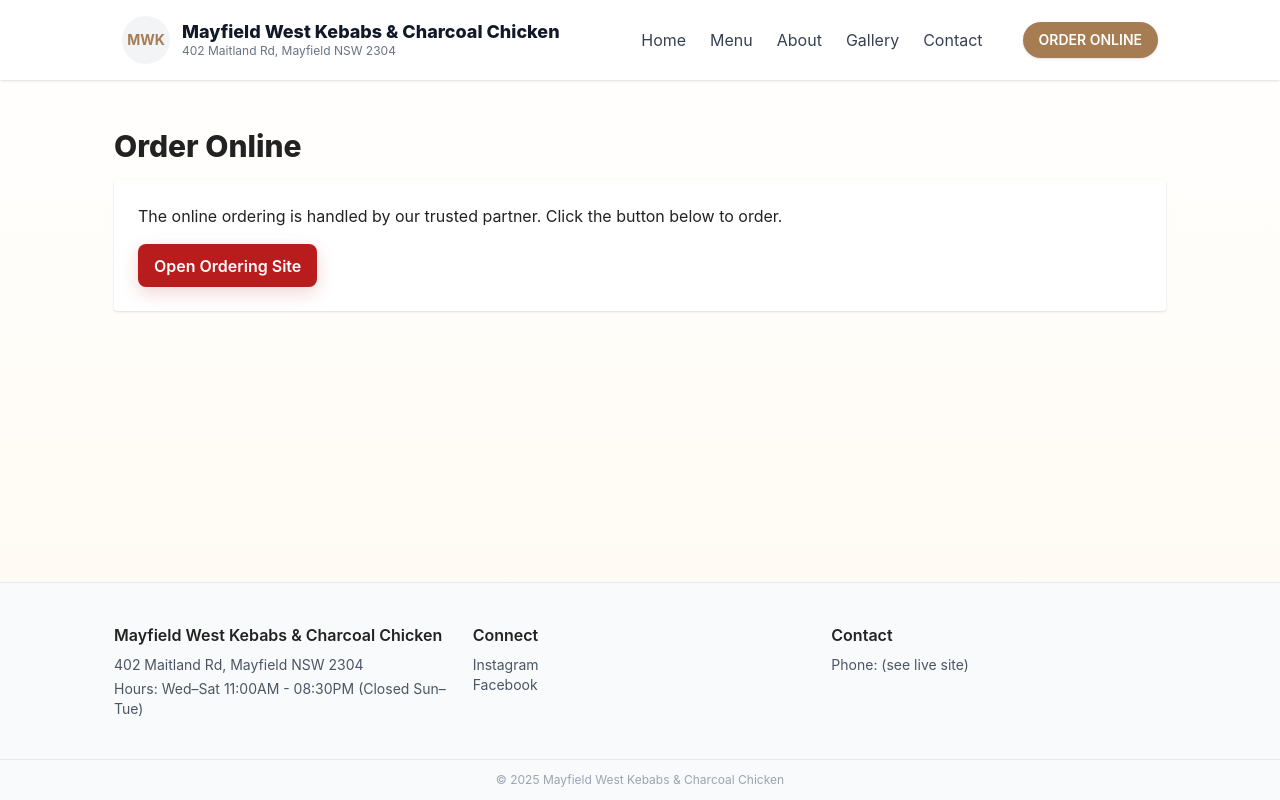
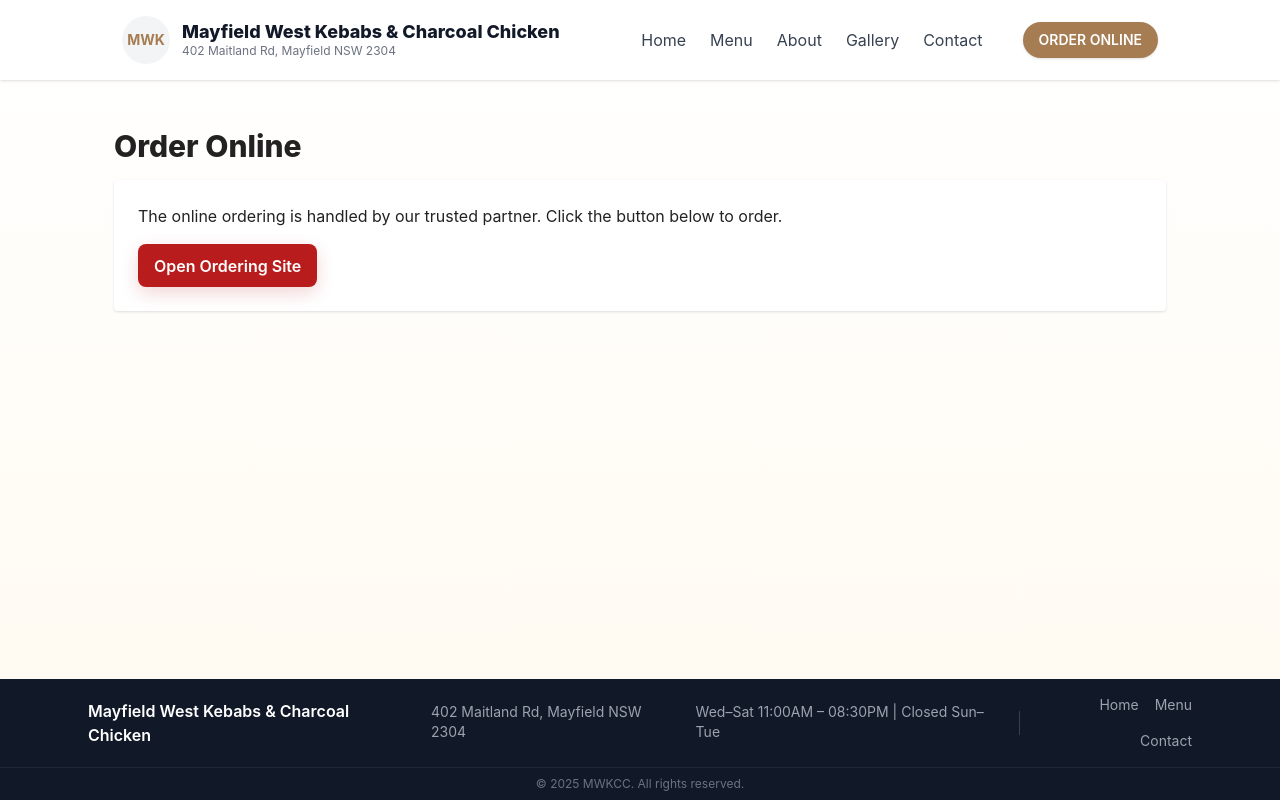
Before and after one commit to Anudepp/MWKCC, a React (Vite) app: page /order-online in a window 1280 px wide. Built offline with nearby package versions, Linux system fonts and the light colour scheme.

Commit message:
footer fix

```diff
--- a/src/components/Footer.jsx
+++ b/src/components/Footer.jsx
@@ -1,32 +1,43 @@
-import React from 'react'
+import React from "react";
 
-export default function Footer(){
+export default function Footer() {
   return (
-    <footer className="bg-gray-50 border-t mt-8">
-      <div className="container py-10 grid grid-cols-1 md:grid-cols-3 gap-6">
-        <div>
-          <h4 className="font-semibold">Mayfield West Kebabs & Charcoal Chicken</h4>
-          <p className="text-sm text-gray-600 mt-2">402 Maitland Rd, Mayfield NSW 2304</p>
-          <p className="text-sm text-gray-600 mt-1">Hours: Wed–Sat 11:00AM - 08:30PM (Closed Sun–Tue)</p>
+    <footer className="bg-gray-900 text-gray-400 text-sm">
+      <div className="max-w-6xl mx-auto px-6 py-4 flex flex-col md:flex-row items-center justify-between gap-3">
+        {/* Brand Info */}
+        <div className="flex flex-col md:flex-row items-center md:items-baseline text-center md:text-left gap-2 md:gap-4">
+          <h4 className="text-white font-semibold text-base">
+            Mayfield West Kebabs & Charcoal Chicken
+          </h4>
+          <p className="text-gray-400 text-sm">
+            402 Maitland Rd, Mayfield NSW 2304
+          </p>
+          <p className="text-gray-400 text-sm">
+            Wed–Sat 11:00AM – 08:30PM | Closed Sun–Tue
+          </p>
         </div>
 
-        <div>
-          <h5 className="font-semibold">Connect</h5>
-          <ul className="mt-2 text-sm text-gray-600">
-            <li><a href="https://www.instagram.com" target="_blank" rel="noreferrer">Instagram</a></li>
-            <li><a href="https://www.facebook.com" target="_blank" rel="noreferrer">Facebook</a></li>
-          </ul>
-        </div>
+        {/* Divider (visible on desktop) */}
+        <div className="hidden md:block h-6 w-px bg-gray-700" />
 
-        <div>
-          <h5 className="font-semibold">Contact</h5>
-          <p className="text-sm text-gray-600 mt-2">Phone: (see live site)</p>
+        {/* Links */}
+        <div className="flex flex-wrap justify-center md:justify-end gap-4">
+          <a href="/" className="hover:text-white transition-colors">
+            Home
+          </a>
+          <a href="/menu" className="hover:text-white transition-colors">
+            Menu
+          </a>
+          <a href="/contact" className="hover:text-white transition-colors">
+            Contact
+          </a>
         </div>
       </div>
 
-      <div className="text-center text-xs text-gray-400 py-3 border-t">
-        © {new Date().getFullYear()} Mayfield West Kebabs & Charcoal Chicken
+      {/* Bottom Bar */}
+      <div className="border-t border-gray-800 text-center py-2 text-xs text-gray-500">
+        © {new Date().getFullYear()} MWKCC. All rights reserved.
       </div>
     </footer>
-  )
+  );
 }
```
